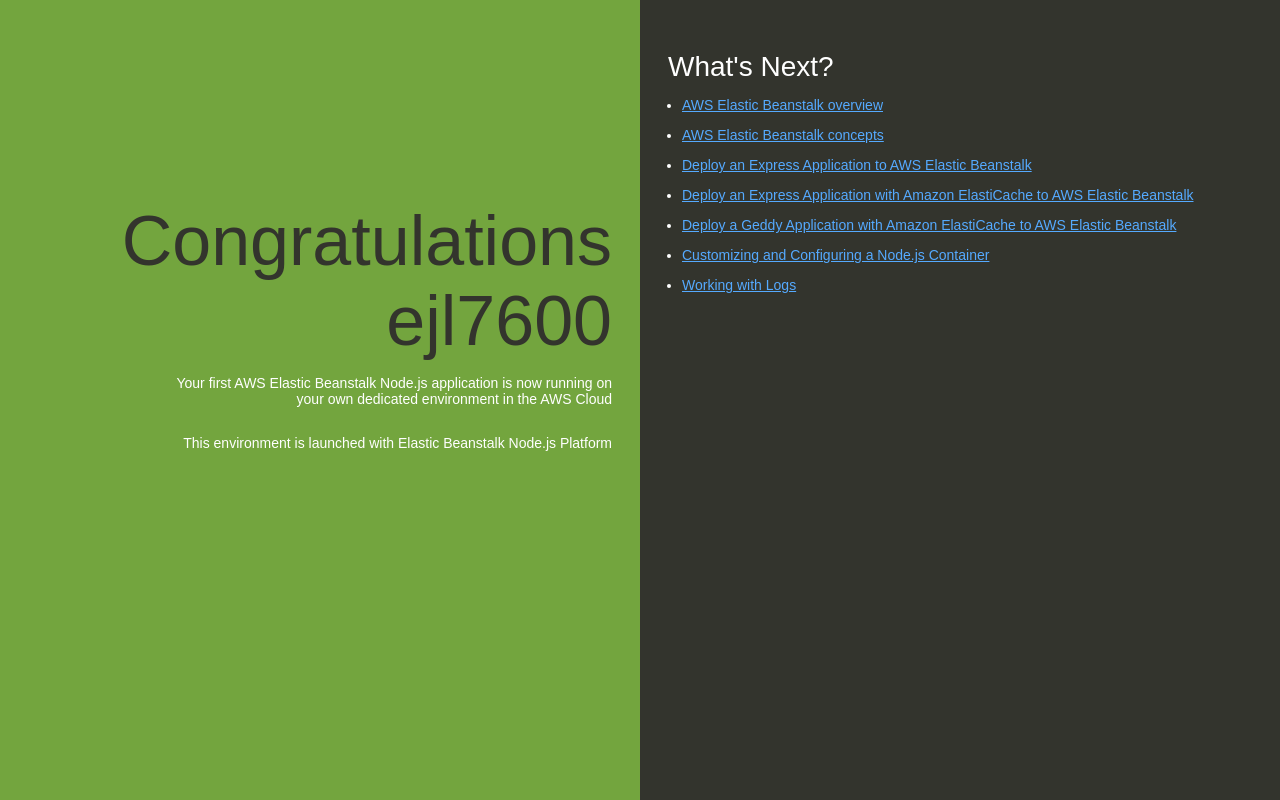
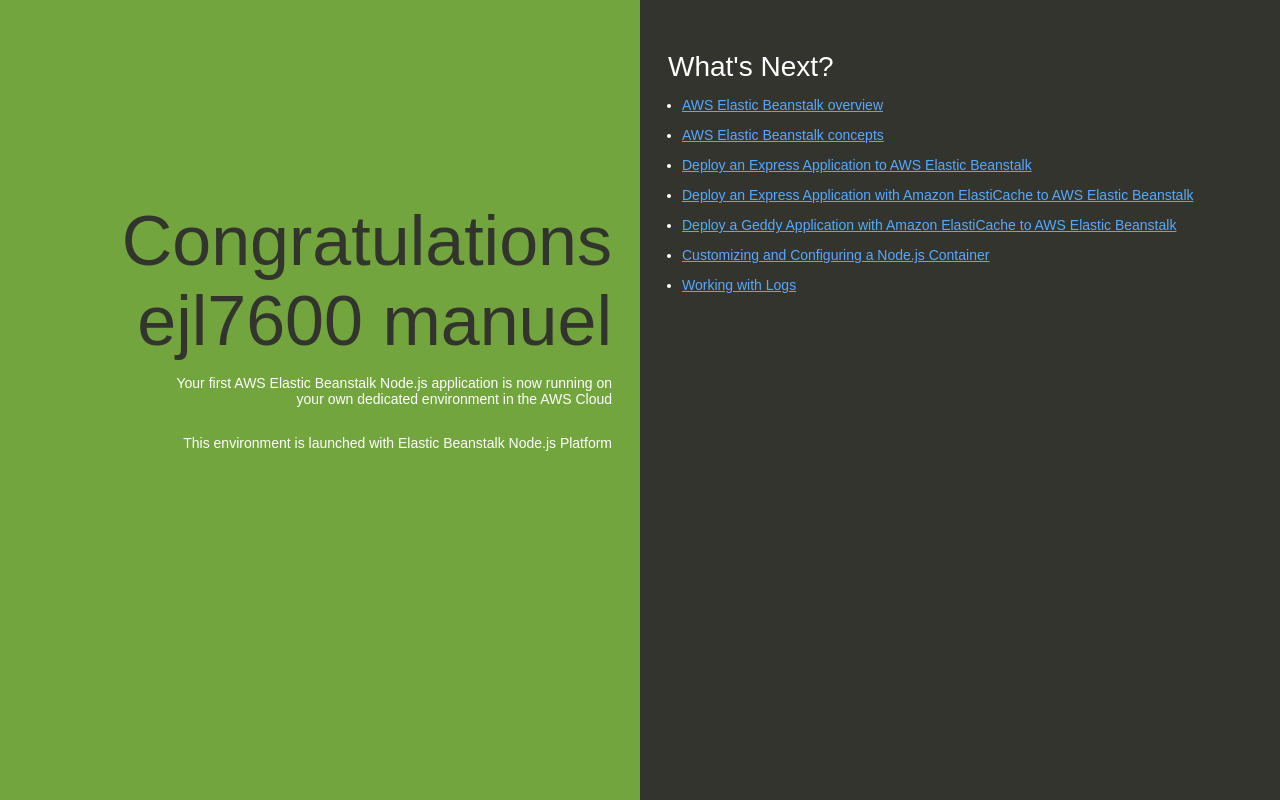
Before and after one commit to 90090/Swen514, a website: page index.html in a window 1280 px wide. Drawn offline with Linux system fonts and the light colour scheme.

Commit message:
first commit

```diff
--- a/index.html
+++ b/index.html
@@ -74,7 +74,7 @@
   </head>
   <body>
     <div class="textColumn">
-      <h1>Congratulations ejl7600</h1>
+      <h1>Congratulations ejl7600 manuel</h1>
       <p>Your first AWS Elastic Beanstalk Node.js application is now running on your own dedicated environment in the AWS Cloud</p>
       <p>This environment is launched with Elastic Beanstalk Node.js Platform</p>
     </div>
```
